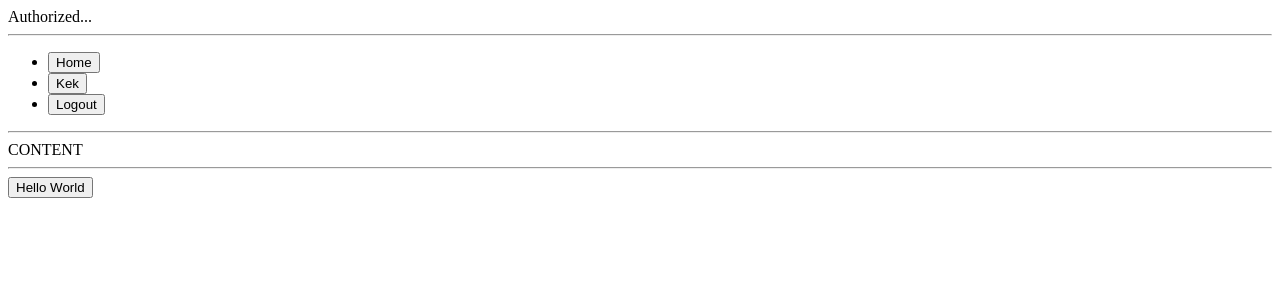
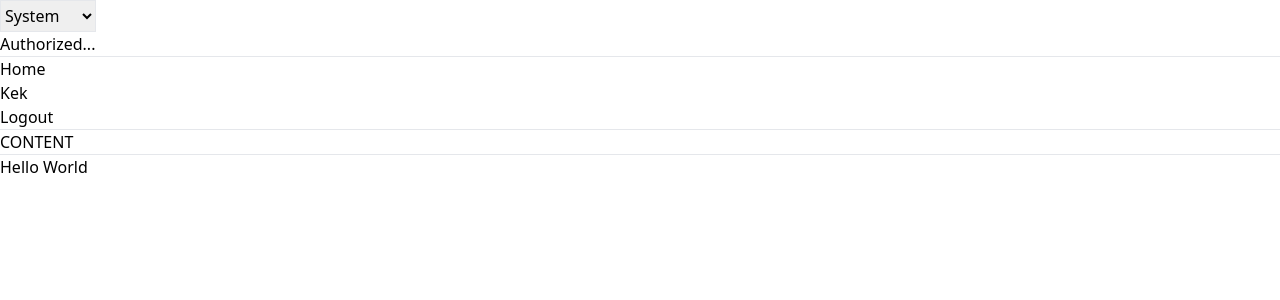
Before and after one commit to nuclearpaws/OwOAuth, a Nuxt app in the folder app/: page / in a window 1280 px wide. Shown: the top 300 px of the page. Built offline with nearby package versions, Linux system fonts and the light colour scheme.

Commit message:
Added theme support for tailwind.

```diff
--- a/app/app.vue
+++ b/app/app.vue
@@ -1,7 +1,25 @@
+<script setup>
+const colorMode = useColorMode();
+</script>
+
 <template>
-    <NuxtLayout>
-        <NuxtPage />
-    </NuxtLayout>
+    <div>
+        <select
+            v-model="colorMode.preference"
+            class="border w-24 h-8 dark:bg-gray-900 dark:text-white dark:border-gray-700"
+        >
+            <option value="system">System</option>
+            <option value="light">Light</option>
+            <option value="dark">Dark</option>
+        </select>
+        <NuxtLayout>
+            <NuxtPage class="mx-auto p-4" />
+        </NuxtLayout>
+    </div>
 </template>
 
-<script setup></script>
+<style lang="postcss">
+body {
+    @apply min-h-screen bg-white dark:bg-gray-800 dark:text-gray-200;
+}
+</style>
--- a/app/nuxt.config.ts
+++ b/app/nuxt.config.ts
@@ -1,4 +1,8 @@
 // https://nuxt.com/docs/api/configuration/nuxt-config
 export default defineNuxtConfig({
     devtools: { enabled: true },
+    modules: ["@nuxtjs/tailwindcss", "@nuxtjs/color-mode"],
+    colorMode: {
+        classSuffix: "",
+    },
 });
--- a/app/package.json
+++ b/app/package.json
@@ -10,6 +10,8 @@
   },
   "devDependencies": {
     "@nuxt/devtools": "latest",
+    "@nuxtjs/color-mode": "^3.3.0",
+    "@nuxtjs/tailwindcss": "^6.8.0",
     "@types/node": "^18.17.1",
     "nuxt": "^3.6.5"
   }
--- /dev/null
+++ b/app/tailwind.config.ts
@@ -0,0 +1,9 @@
+import type { Config } from "tailwindcss";
+
+// Default are on https://tailwindcss.nuxtjs.org/tailwind/config#default-configuration
+export default <Partial<Config>>{
+    darkMode: "class",
+    theme: {},
+    plugins: [],
+    content: [],
+};
```
Also changed, not shown: 1 other file (tests, documents, lock files or other folders).
